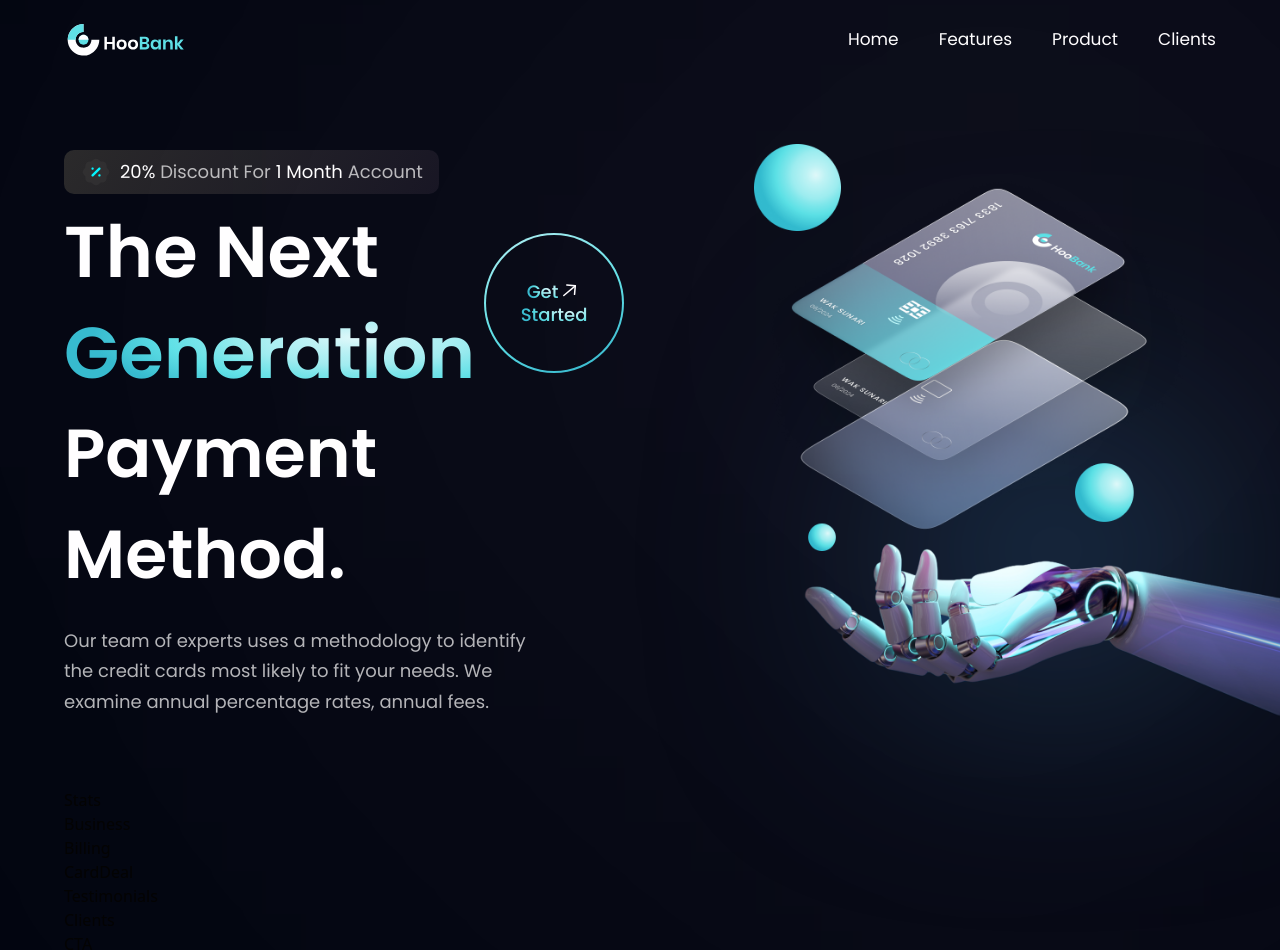
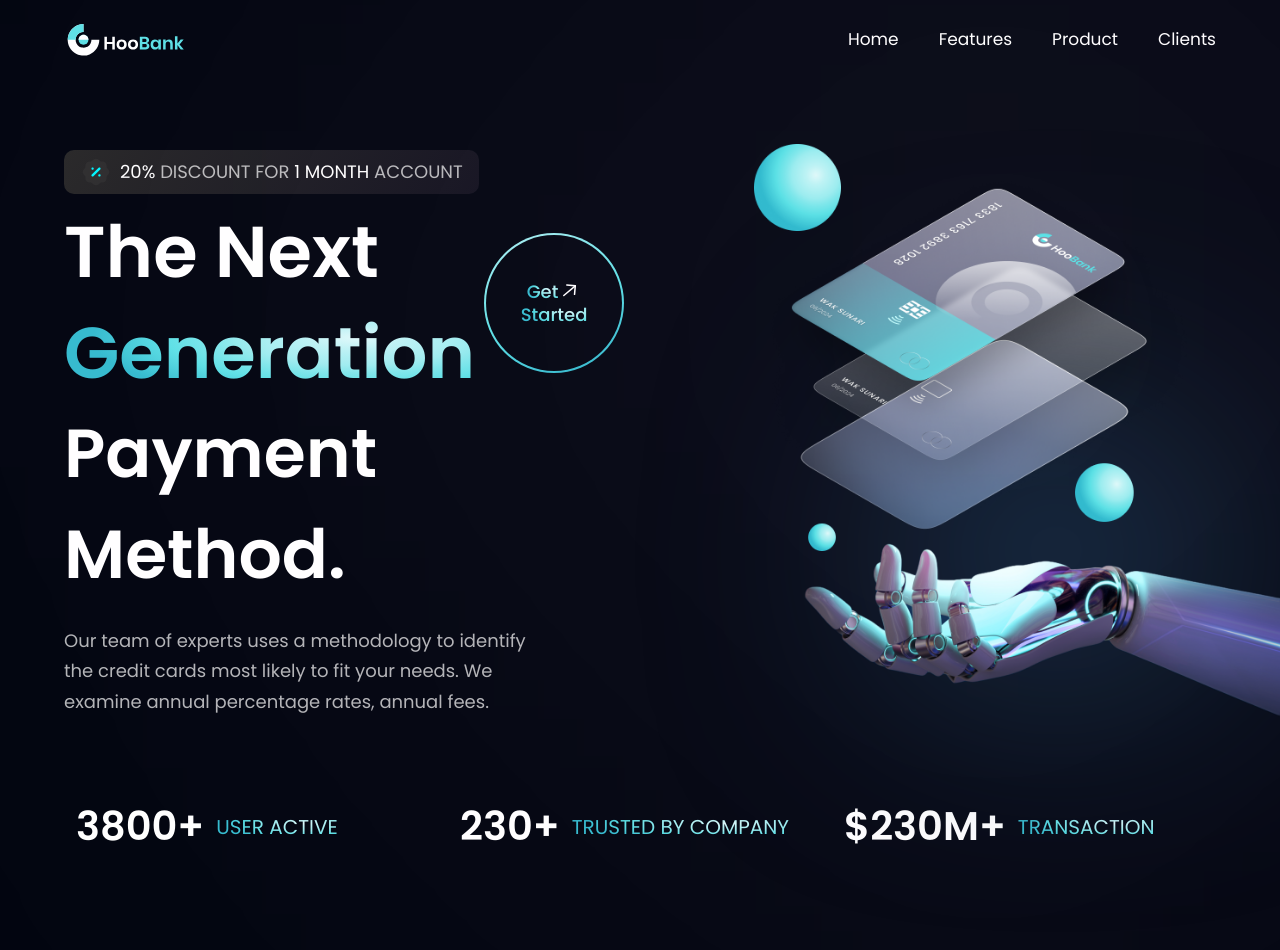
Before and after one commit to HugaidaS/bank-app, a React (Vite) app: page / in a window 1280 px wide. Shown: the top 950 px of the page. Built offline with nearby package versions, Linux system fonts and the light colour scheme.

Commit message:
Hero section is updated, Stats section is finished

```diff
--- a/src/components/Hero.tsx
+++ b/src/components/Hero.tsx
@@ -12,7 +12,7 @@
       <div
         className={`flex-1 ${styles.flexStart} flex-col xl:px-0 sm:px-16 px-6`}
       >
-        <div className="flex flex-row items-center py-[6px] px-4 bg-discount-gradient rounded-[10px] mb-2">
+        <div className="flex flex-row items-center py-[6px] px-4 bg-discount-gradient rounded-[10px] mb-2 uppercase">
           <img src={discount} alt="discount" className="w-[32px] h-[32px]" />
           <p className={`${styles.paragraph} ml-2`}>
             <span className="text-white">20%</span> Discount For{" "}
--- a/src/components/Stats.tsx
+++ b/src/components/Stats.tsx
@@ -1,9 +1,22 @@
-import React from "react";
+import { stats } from "../constants";
+import styles from "../styles";
 
-type Props = {};
-
-const Stats = (props: Props) => {
-  return <div>Stats</div>;
-};
+const Stats = () => (
+  <section className={`${styles.flexCenter} flex-row flex-wrap sm:mb-20 mb-6`}>
+    {stats.map((stat) => (
+      <div
+        key={stat.id}
+        className={`flex-1 flex justify-start items-center flex-row m-3`}
+      >
+        <h4 className="font-poppins font-semibold xs:text-[40px] text-[30px] xs:leading-[53px] leading-[43px] text-white">
+          {stat.value}
+        </h4>
+        <p className="font-poppins font-normal xs:text-[20px] text-[15px] xs:leading-[26px] leading-[21px] text-gradient uppercase ml-3">
+          {stat.title}
+        </p>
+      </div>
+    ))}
+  </section>
+);
 
 export default Stats;
```
